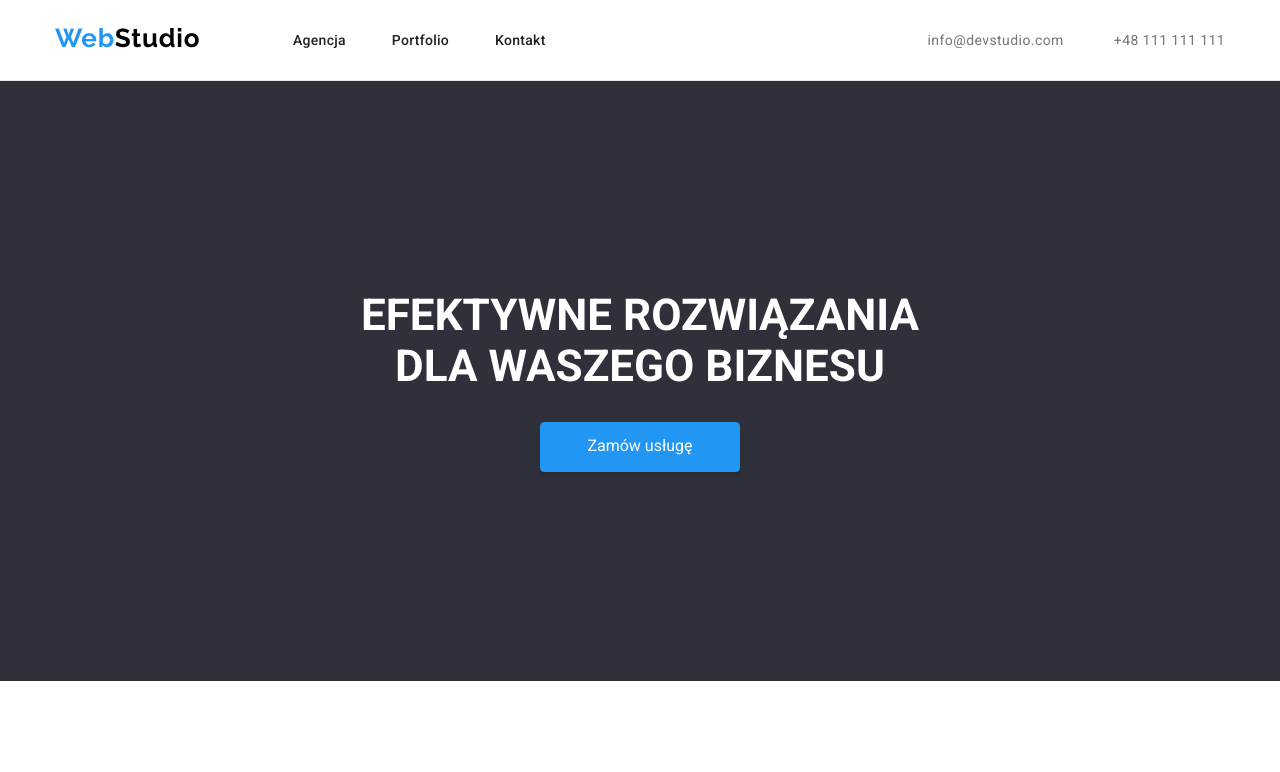
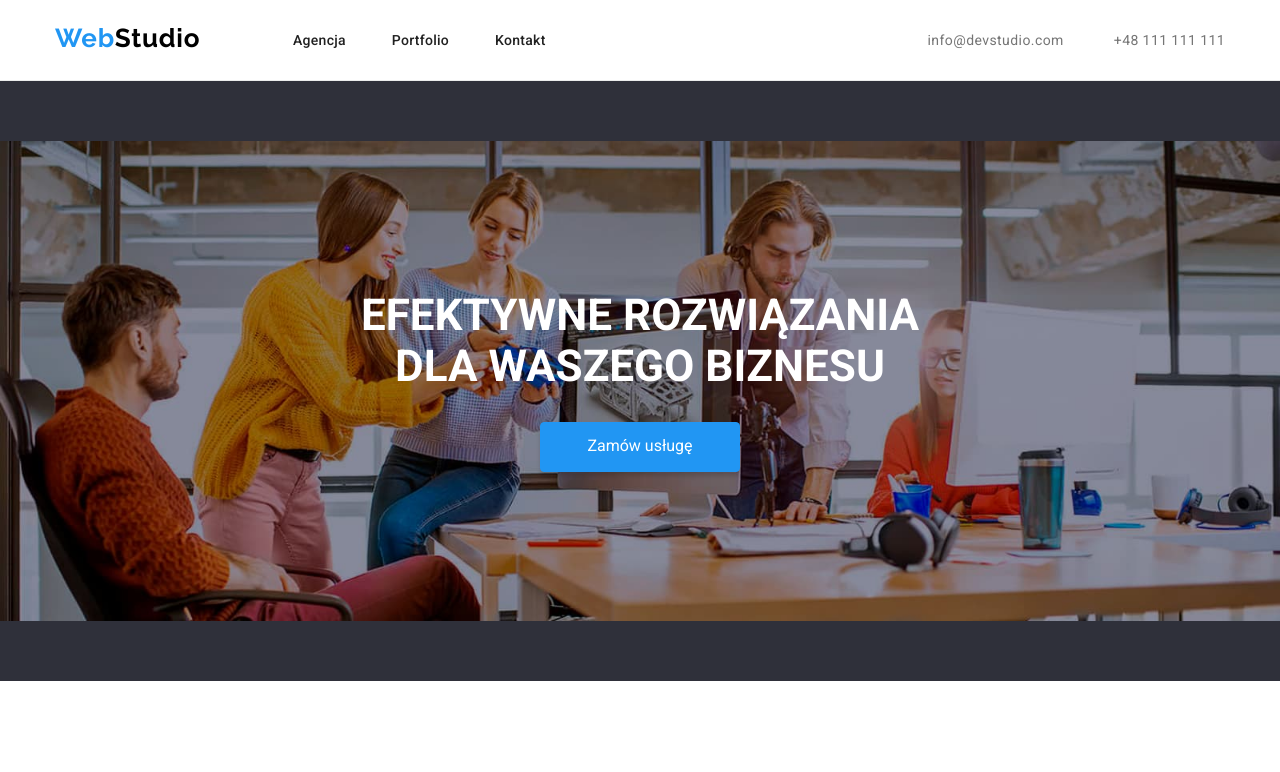
Before and after one commit to SylviaStachera/goit-markup-hw-04, a plain HTML site: page index.html in a window 1280 px wide. Shown: the top 772 px of the page. Drawn offline with Linux system fonts and the light colour scheme.

Commit message:
Dodanie obrazu do tła header

```diff
--- a/css/styles.css
+++ b/css/styles.css
@@ -385,6 +385,10 @@ figure {
 	align-items: center;
 	height: 600px;
 	background-color: rgba(47, 48, 58, 1);
+	background-image: url(../images/bg-title_v1.jpg);
+	background-size: contain;
+	background-position: center;
+	background-repeat: no-repeat;
 }
 .style-title {
 	display: flex;
```
Also changed, not shown: images/bg-title_v1.jpg (added), 1 other file.
